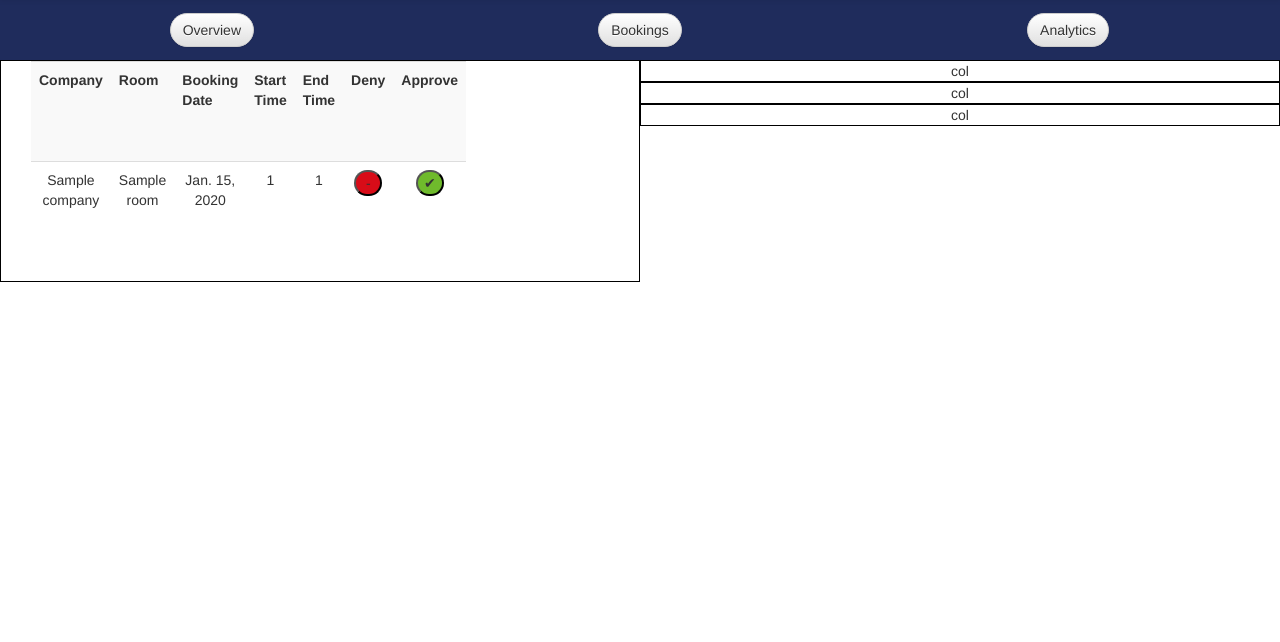
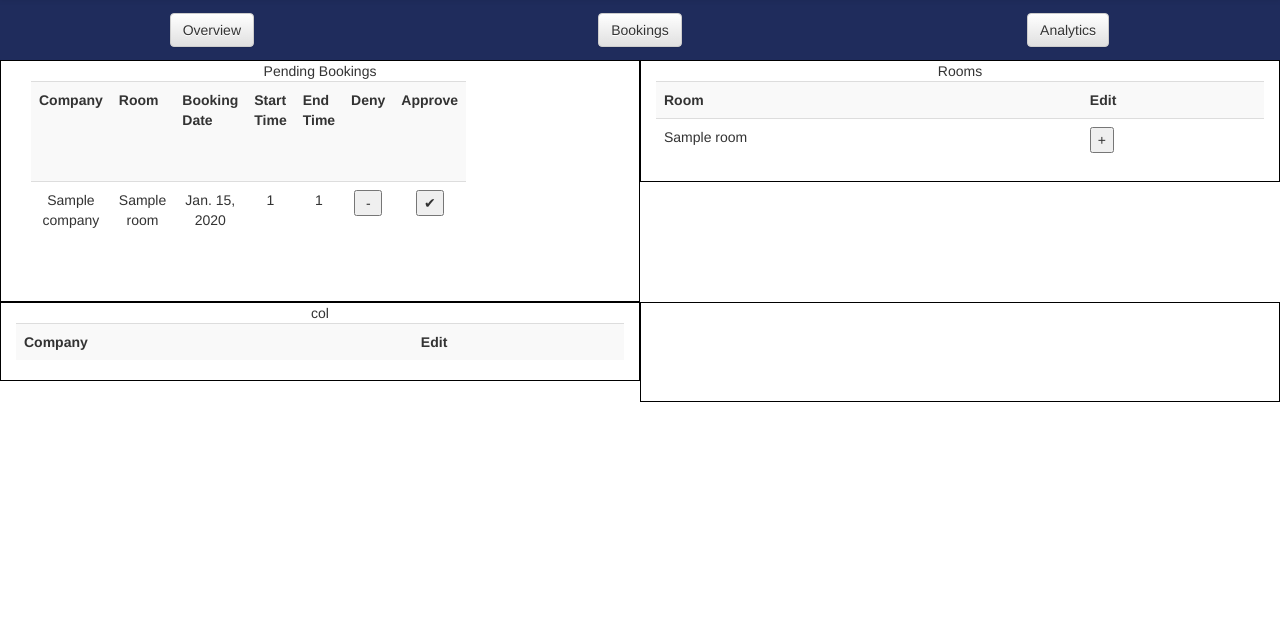
Before and after one commit to pratity4samutpada/TechcodeBooker, a Django app: page /booker/dashboard in a window 1280 px wide. Shown: the part 51-693 px from the top of the page. Run offline with Django 3.2, Linux system fonts and the light colour scheme; tables that the repository leaves empty hold one stand-in row (values such as "Sample post"); lists and menus that the app fills with data are empty; parts of the project's set-up code (start-up, migrations or seed data) failed here and were passed over; some libraries are stand-ins or nearby versions.

Commit message:
added pending bookings table, rooms table and company table

```diff
--- a/techcodebooker/roombooker/static/css/dashboard.css
+++ b/techcodebooker/roombooker/static/css/dashboard.css
@@ -5,13 +5,28 @@
     text-align: center;
 }
 
-.dashboard-btns {
-    border-radius: 25px;
-}
 .body-default-view {
     border: 1px solid black;
     /*height: 200px;*/
     text-align: center;
+}
+
+#overview-view {
+
+}
+
+.dashboard-edit-room-btns {
+
+}
+
+#bookings-view {
+    display: none;
+
+
+}
+
+#analytics-view {
+    display: none;
 }
 
 #pending-bookings-container {
@@ -33,13 +48,17 @@
     /*display: inline;*/
 /*}*/
 
-#delete_pending {
-    background-color: rgba(216, 12, 24, 1);
-    border-radius: 25px;
-    display: inline;
+/*#delete_pending {*/
+    /*background-color: rgba(216, 12, 24, 1);*/
+    /*border-radius: 25px;*/
+    /*display: inline;*/
+/*}*/
+/*#approve_pending {*/
+    /*background-color: rgba(111, 186, 44, 1);*/
+    /*border-radius: 25px;*/
+    /*display: inline;*/
+/*}*/
+
+#fourth-section {
+    height: 100px;
 }
-#approve_pending {
-    background-color: rgba(111, 186, 44, 1);
-    border-radius: 25px;
-    display: inline;
-}
--- a/techcodebooker/roombooker/static/js/dashboard.js
+++ b/techcodebooker/roombooker/static/js/dashboard.js
@@ -0,0 +1,64 @@
+
+
+var Dashboard = {};
+
+Dashboard.init = function() {
+    $(document).ready(function() {
+        Dashboard.chooseView();
+        Dashboard.toggleRoomInfo();
+})
+};
+
+
+
+Dashboard.chooseView = function() {
+
+    $("#overview-button").click(function(){
+            $("#overview-view").show();
+            $("#bookings-view").hide();
+            $("#analytics-view").hide();
+    });
+
+    $("#bookings-button").click(function(){
+        $("#bookings-view").show();
+        $("#overview-view").hide();
+        $("#analytics-view").hide();
+    });
+
+    $("#analytics-button").click(function() {
+        $("#analytics-view").hide();
+        $("#overview-view").hide();
+        $("#bookings-view").hide();
+
+    })
+};
+
+Dashboard.toggleRoomInfo = function(roomId) {
+    $(".dashboard-edit-room-btns").click(function() {
+        $(".dashboard-rm-description").show()
+
+});
+
+        // $(".dashboard-rm-description").toggle('slow');
+    //    should be on click get room info from using ajax and append to room ie. on click send id of room to backend and gt info and return
+};
+
+
+
+Dashboard.init();
+
+// $.ajax({
+//             url: "getroominfo",
+//             method: "GET",
+//             data: {
+//                 id: roomId
+//             },
+//             success: function (result) {
+//                 var resFields = result[0].fields
+//                 var fac = resFields.room_fac
+//                 var cap = resFields.room_capacity
+//                 $("#apendto").text('Facilities : ' + fac)
+//                 $("#apendto").text('Room Capacity : ' + cap)
+//             }
+//
+//     })
--- a/techcodebooker/roombooker/templates/communitymanager/dashboard.html
+++ b/techcodebooker/roombooker/templates/communitymanager/dashboard.html
@@ -1,25 +1,29 @@
-<!DOCTYPE html>
 {% extends "roombooker/base.html" %}
-{%block content%}
+{% load i18n %}
+{% load static %}}
+{% block head %}
+{{ wizard.form.media }}
+{% endblock %}
+
+{% block content %}
 <div class="container-fluid dashboard-nav">
     <div class="row" class="dashboard-nav">
         <div class="col-md-4" id="overview-selector">
-            <button type="button" class="btn btn-default dashboard-btns">Overview</button>
+            <button type="button" class="btn btn-default dashboard-btns" id="overview-button">Overview</button>
         </div>
         <div class="col-md-4" id="bookings-selector">
-            <button type="button" class="btn btn-default dashboard-btns">Bookings</button>
+            <button type="button" class="btn btn-default dashboard-btns" id="bookings-button">Bookings</button>
         </div>
         <div class="col-md-4" id="analytics-selector">
-            <button type="button" class="btn btn-default dashboard-btns">Analytics</button>
+            <button type="button" class="btn btn-default dashboard-btns" id="analytics-button">Analytics</button>
         </div>
     </div>
 </div>
-<div class="container-fluid dashboard-body">
+
+<!--overview view-->
+<div class="container-fluid dashboard-body" id="overview-view">
     <div class="row">
-        <div class="col-md-6 body-default-view">
-            {%if not bookings%}
-            <div>No bookings</div>
-            {%else%}
+        <div class="col-md-6 body-default-view">Pending Bookings
             <div class="container">
             <table class="table table-striped" id="pending-bookings-container">
             <tr>
@@ -31,7 +35,11 @@
             <th>Deny</th>
             <th>Approve</th>
             </tr>
+                {%if not bookings%}
+                <div>No pending bookings</div>
+                {%else%}
                 {%for booking in bookings%}
+                {%if booking.status%}
                     <tr>
                     <td>{{booking.company}}</td>
                     <td>{{booking.room}}</td>
@@ -45,56 +53,73 @@
                         <input type="submit" value="&#10004" class = "button" id = "approve_pending">
                     </td>
                     </tr>
+            {%endif%}
+                {%endfor%}
+                {%endif%}
+            </table>
+            </div>
+        </div>
+        <div class="col-md-6 body-default-view" id="dashboard-companies-container">Rooms
+            <table class="table table-striped">
+                <tr>
+                    <th>Room</th>
+                    <th>Edit</th>
+                </tr>
+                {% for room in rooms%}
+                <tr style="text-align:left">
+                    <td>{{room.room_name}}</td>
+                    <td>
+                        <input type="submit" value="+" class = "button dashboard-edit-room-btns">
+                    </td>
+                </tr>
+                <tr style="text-align:left">
+                    <td hidden class ="dashboard-rm-description"><b>Room Description:</b> {{room.room_fac}}<b> Capacity:</b> {{room.room_capacity}}</td>
+                    <td hidden class ="dashboard-rm-description"><input type="submit" value="do something" class = "button"></td>
+                </tr>
+            {%endfor%}
+
+            </table>
+        </div>
+        </div>
+        <div class="w-100"></div>
+    <div class = "row">
+        <div class="col-md-6 body-default-view" id="dashboard-rooms-container">col
+            <table class="table table-striped">
+                <tr>
+                    <th>Company</th>
+                    <th>Edit</th>
+                </tr>
+                {% for company in companies%}
+                <tr style="text-align:left">
+                    <td>{{company.company_name}}</td>
+                    <td>
+                        <input type="submit" value=" - " class = "button">
+                    </td>
+                </tr>
             {%endfor%}
             </table>
         </div>
-            {%endif%}
-        </div>
-        <div class="col-md-6 body-default-view" id="dashboard-companies-container">col</div>
-        <div class="w-100"></div>
-        <div class="col-md-6 body-default-view" id="dashboard-rooms-container">col</div>
-        <div class="col-md-6 body-default-view">col</div>
-        <!--<div class = "col-md-3">-->
 
-        <!--</div>-->
-        <!--<div class = "col-md-3">-->
+        <div class="col-md-6 body-default-view" id="fourth-section"></div>
 
-        <!--</div>-->
-        <!--<div class = "col-md-3">-->
-
-        <!--</div>-->
-        <!--<div class = "col-md-3">-->
-
-        <!--</div>-->
     </div>
 </div>
+<!--bookings view-->
+<div class="container-fluid dashboard-body" id="bookings-view">
+    <div class="row">
+        <div class="col-md-6">
+        </div>
+    </div>
+</div>
+<script src="{% static 'js/dashboard.js' %}"></script>
 
-<!--{%if not bookings%}-->
-<!--<div>No bookings</div>-->
-<!--{%else%}-->
-<!--<div class="container">-->
-<!--<table class="table table-striped">-->
-<!--<tr>-->
-<!--<th>Company</th>-->
-<!--<th>Room</th>-->
-<!--<th>Booking Date</th>-->
-<!--<th>Start Time</th>-->
-<!--<th>End Time</th>-->
-<!--</tr>-->
-<!--{%for booking in bookings%}-->
-<!--<tr>-->
-<!--<td>{{booking.company}}</td>-->
-<!--<td>{{booking.room}}</td>-->
-<!--<td>{{booking.date}}</td>-->
-<!--<td>{{booking.start_time}}</td>-->
-<!--<td>{{booking.end_time}}</td>-->
-<!--</tr>-->
-<!--{%endfor%}-->
-<!--</table>-->
-<!--</div>-->
-<!--{%endif%}-->
-
-
-
+<!--analytics view-->
+<div class="container-fluid dashboard-body" id="analytics-view">
+    <div class="row">
+        <div class="col-md-6">
+        </div>
+    </div>
+</div>
+<script src="{% static 'js/dashboard.js' %}"></script>
 
 {%endblock%}
```
Also changed, not shown: techcodebooker/roombooker/templates/roombooker/roomselection.html (line endings or trailing spaces). Lines whose indentation alone changed are shown as unchanged.
